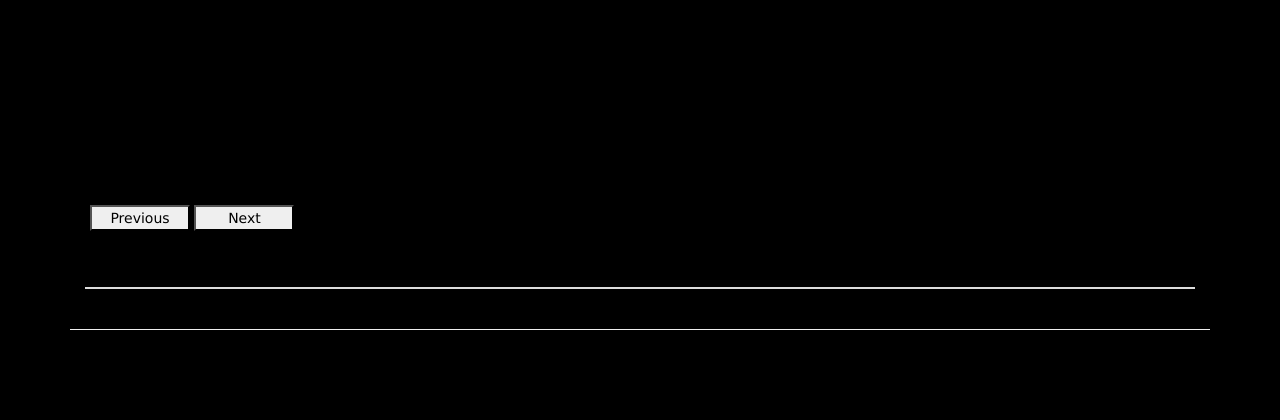
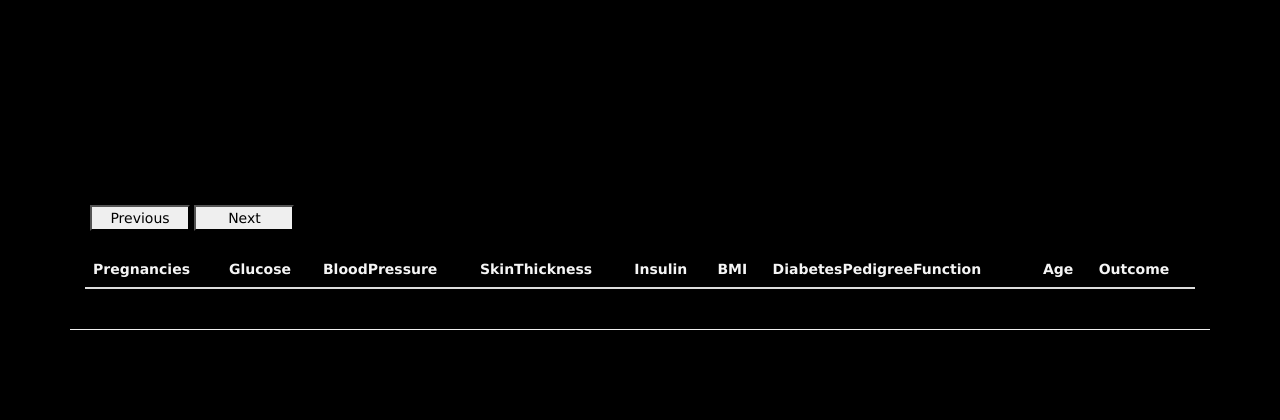
Before and after one commit to Atlchris67/FinalProject, a Flask app: page / in a window 1280 px wide. Shown: the part 1422-1842 px from the top of the page. Run offline with Flask 2, Linux system fonts and the light colour scheme; lists and menus that the app fills with data are empty; some libraries are stand-ins or nearby versions.

Commit message:
fixing table css

```diff
--- a/FlaskWebProject/templates/index.html
+++ b/FlaskWebProject/templates/index.html
@@ -57,7 +57,7 @@
     <!-- table with data; need to fix/populate table using plots.js file -->
     <div class="row">
       <div class="col-md-12">
-        <table id="summary-table" class="table table-striped table-inverse">
+        <table id="summary-table" class="table table-striped table-inverse" style="color: whitesmoke">
           <thead>
             <tr>
               <th>Pregnancies</th>
```
